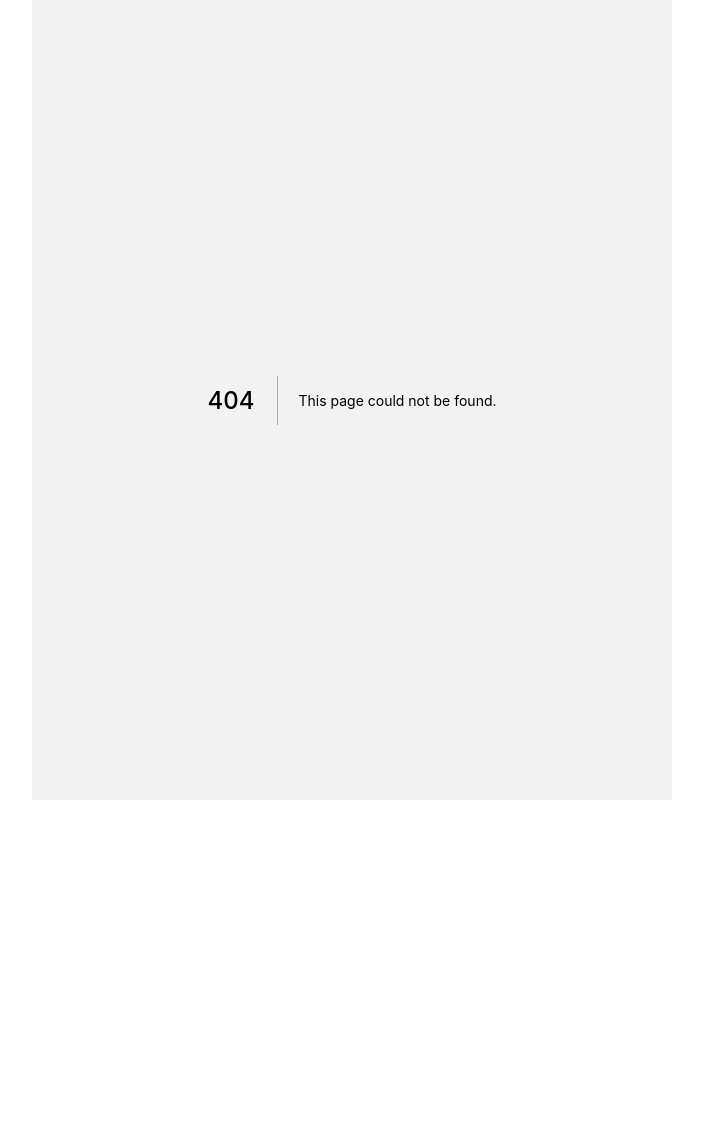
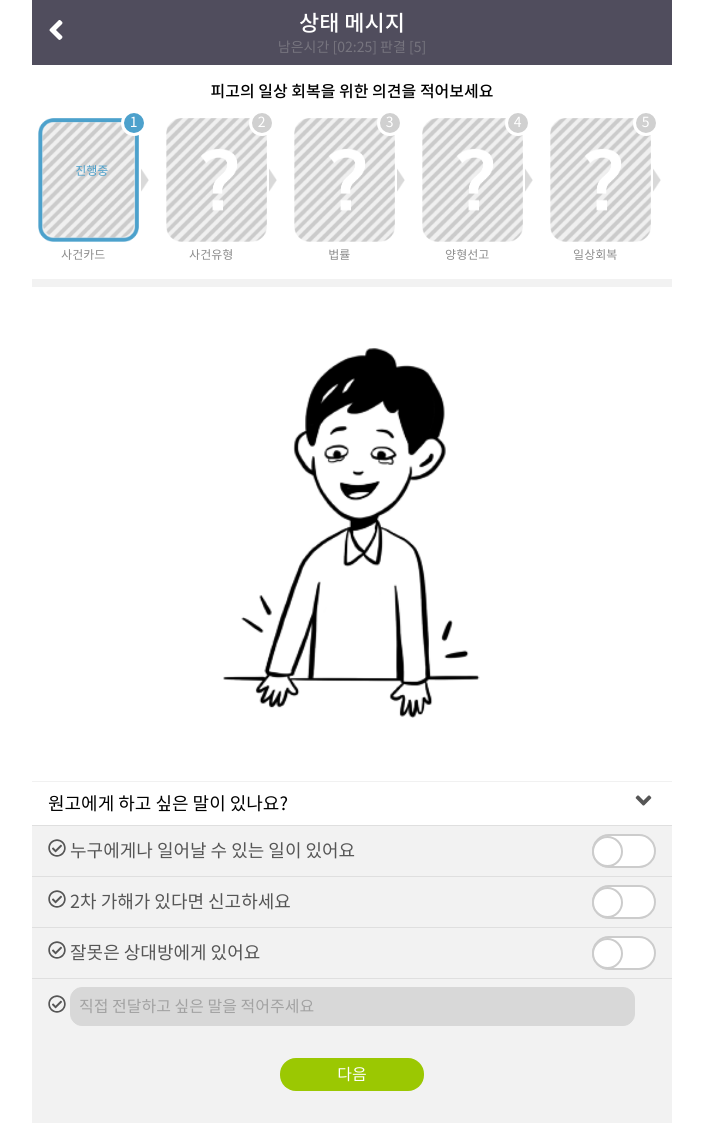
Before and after one commit to myungjaeyu/law, a Next.js app: page /quiz/6 in a window 1280 px wide. Before the commit this address had no page. Shown: the whole page, without its empty margins (288-991 px from the left). Before the commit the page ends 800 px from the top, so only its background shows below. Built offline with nearby package versions, Linux system fonts and the light colour scheme.

Commit message:
feat: add quiz/6 page.

```diff
--- /dev/null
+++ b/pages/quiz/6.tsx
@@ -0,0 +1,205 @@
+import styled from '@emotion/styled'
+
+import { useCallback, useEffect, useState } from 'react'
+
+import Link from 'next/link'
+
+import Stats from '../../components/Stats'
+import Collapse from '../../components/Collapse'
+import CollapseOption from '../../components/CollapseOption'
+import CollapseInput from '../../components/CollapseInput'
+
+import { useRouter } from 'next/router'
+
+import { people_list, to_plaintiff } from '../../utils/assets'
+
+const IndexPage = () => {
+
+    const router = useRouter()
+
+    const [opend, setOpend] = useState(true)
+    const [checked, setChecked] = useState(false)
+    const [people, setPeople] = useState('')
+
+    const handleCasePeopleImage = (id) => {
+
+        const plaintiff = people_list.find(e => e.id === id)
+
+        setPeople(plaintiff.src)
+
+    }
+
+    const handleOpend = useCallback(() => {
+
+        setOpend(!opend)
+
+    }, [opend])
+
+    const handleCheck = ({ target: { checked } }) => {
+
+        setChecked(checked)
+
+    }
+
+    const handleInput = ({ target: { value } }) => {
+
+        const elem: HTMLInputElement = window.document.querySelector('input[name="send"]:checked')
+
+        if (value && elem) {
+
+            elem.checked = false
+
+        }
+
+        setChecked(value)
+
+    }
+
+    const handleNextPage = useCallback(() => {
+
+        router.push('/quiz/7')
+
+    }, [router])
+
+    useEffect(() => {
+
+        handleCasePeopleImage(1)
+
+    }, [])
+
+    return (
+        <div>
+            <Header>
+                <HeaderItemPadding>
+                    <Link passHref href='/quiz/4'>
+                        <BackIcon src='/icons/angle-left-solid_w.svg' />
+                    </Link>
+                </HeaderItemPadding>
+                <HeaderItemPadding>
+                    <TitleBox>
+                        <Title>상태 메시지</Title>
+                        <Timer>남은시간 [02:25] 판결 [5]</Timer>
+                    </TitleBox>
+                </HeaderItemPadding>
+                <HeaderItemPadding />
+
+            </Header>
+
+            <Stats type={5} />
+
+            <View>
+                <ViewBox>
+
+                    <DefendantImg src={`/images/F_사람_이미지/${people}.png`} />
+
+                </ViewBox>
+            </View>
+
+            <Collapse
+                title={'원고에게 하고 싶은 말이 있나요?'}
+                checked={checked}
+                opend={opend}
+                onOpen={handleOpend}
+            >
+
+                {to_plaintiff.map(e => <CollapseOption
+                    title={e.name}
+                    name='send'
+                    type='radio'
+                    onClick={handleCheck}
+                />)}
+
+                <CollapseInput
+                    placeholder='직접 전달하고 싶은 말을 적어주세요'
+                    onChange={handleInput}
+                />
+
+            </Collapse>
+
+            <Center>
+                <Button onClick={handleNextPage}>다음</Button>
+            </Center>
+
+        </div>
+    )
+}
+
+const Header = styled.div`
+display: flex;
+justify-content: space-between;
+align-items: center;
+width: 100%;
+height: 65px;
+margin-bottom: 16px;
+margin: auto;
+background: #504D5D;
+color: #fff;
+`
+
+const HeaderItemPadding = styled.div`
+width: 25%;
+
+&:nth-child(2) {
+  width: 50%;
+}
+`
+
+const TitleBox = styled.div`
+text-align: center;
+`
+
+const Title = styled.div`
+font-size: 22px;
+font-weight: 500;
+`
+
+const Timer = styled.div`
+color: #77757F;
+font-size: 14px;
+`
+
+const BackIcon = styled.img`
+width: 16px;
+cursor: pointer;
+padding-left: 16px;
+`
+
+const View = styled.div`
+background: #fff;
+margin-top: 8px;
+padding: 24px 0 26px;
+min-height: 110px;
+`
+
+const ViewBox = styled.div`
+width: 90%;
+display: flex;
+justify-content: center;
+align-items: center;
+flex-direction: column;
+margin: auto;
+`
+
+const DefendantImg = styled.img`
+width: 100%;
+`
+
+const Center = styled.div`
+width: 100%;
+display: flex;
+justify-content: center;
+padding-top: 24px;
+padding-bottom: 32px;
+`
+
+const Button = styled.div`
+background: #9BC802;
+color: #fff;
+padding: 6px 12px;
+width: 120px;
+text-align: center;
+border-radius: 16px;
+cursor: pointer;
+`
+
+export default IndexPage
```
